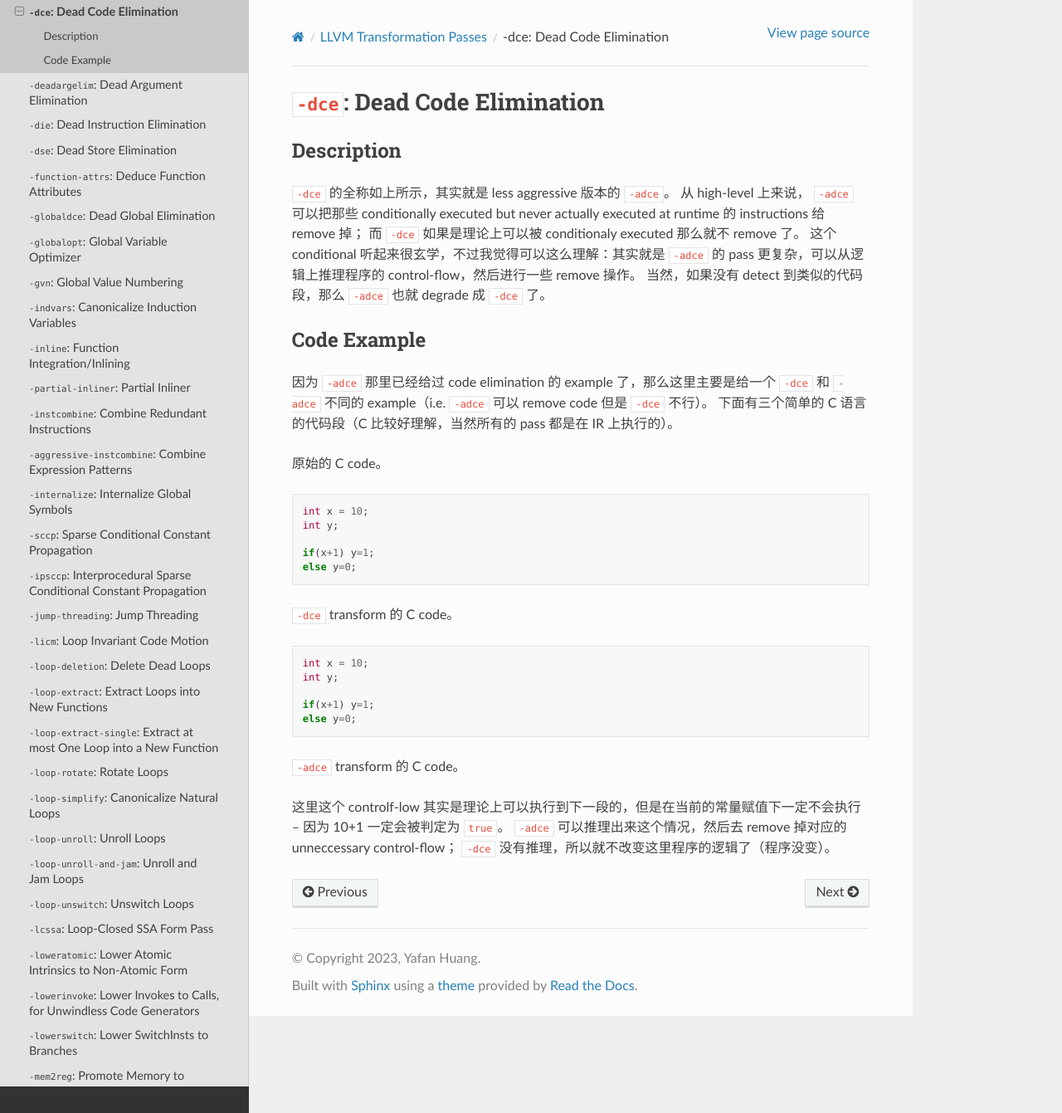
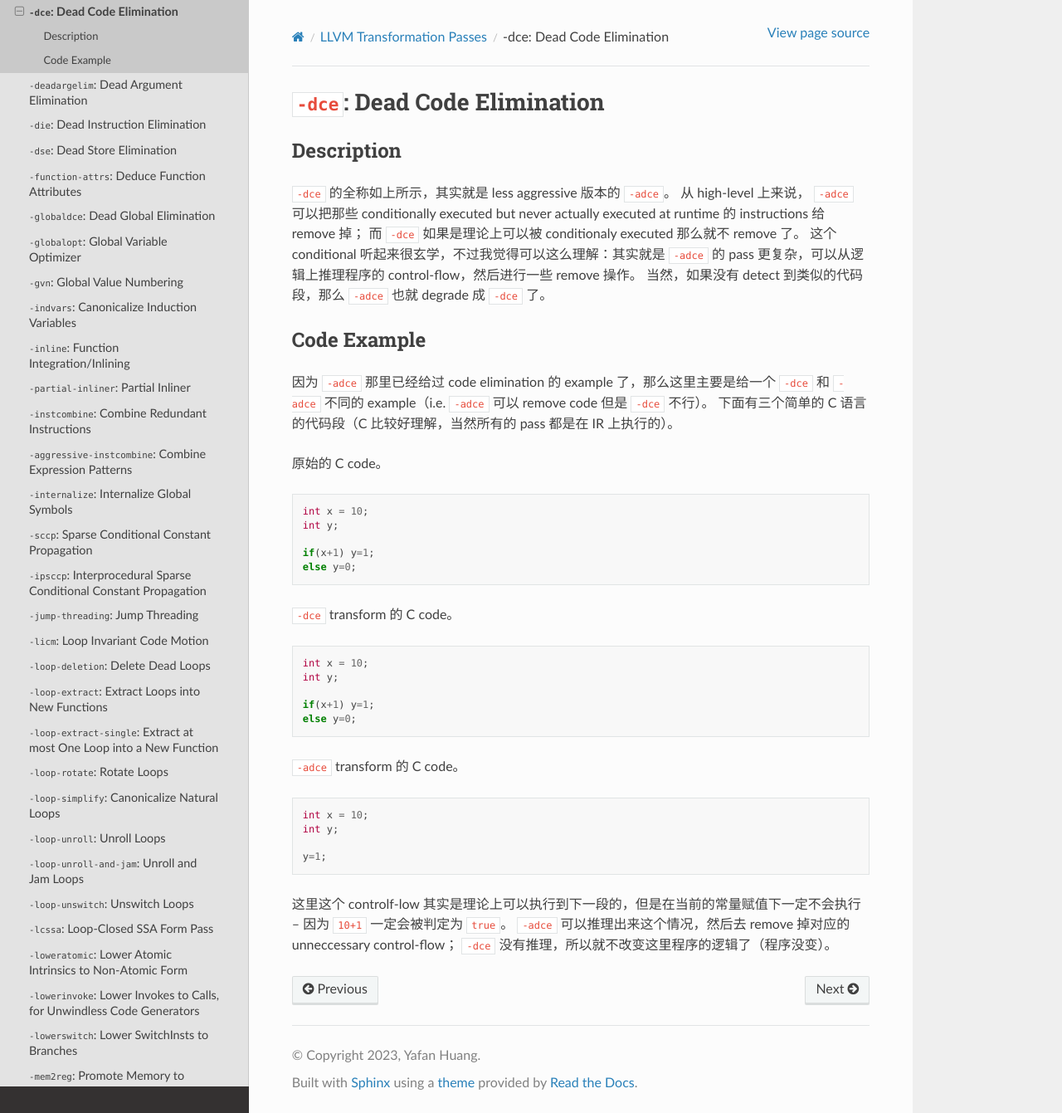
Before and after one commit to hyfshishen/understanding-llvm-transformation-passes, a Sphinx documentation site: the page built from docs/source/LLVM-transformation-passes/07-dead-code-elimination.rst, in a window 1280 px wide and 1341 px high. Shown: the whole window at 83% size. Built offline with Sphinx 7.4.7 and the Read the Docs theme 2.0.0, drawn with Linux system fonts in a browser that asks for light colours.

Commit message:
updating passes

```diff
--- a/docs/source/LLVM-transformation-passes/07-dead-code-elimination.rst
+++ b/docs/source/LLVM-transformation-passes/07-dead-code-elimination.rst
@@ -39,10 +39,11 @@ Code Example
 ``-adce`` transform 的 C code。
 
 .. code-block:: C
+
     int x = 10;
     int y;
 
     y=1;
 
-这里这个 controlf-low 其实是理论上可以执行到下一段的，但是在当前的常量赋值下一定不会执行 -- 因为 10+1 一定会被判定为 ``true``。
+这里这个 controlf-low 其实是理论上可以执行到下一段的，但是在当前的常量赋值下一定不会执行 -- 因为 ``10+1`` 一定会被判定为 ``true``。
 ``-adce`` 可以推理出来这个情况，然后去 remove 掉对应的 unneccessary control-flow； ``-dce`` 没有推理，所以就不改变这里程序的逻辑了（程序没变）。
```
